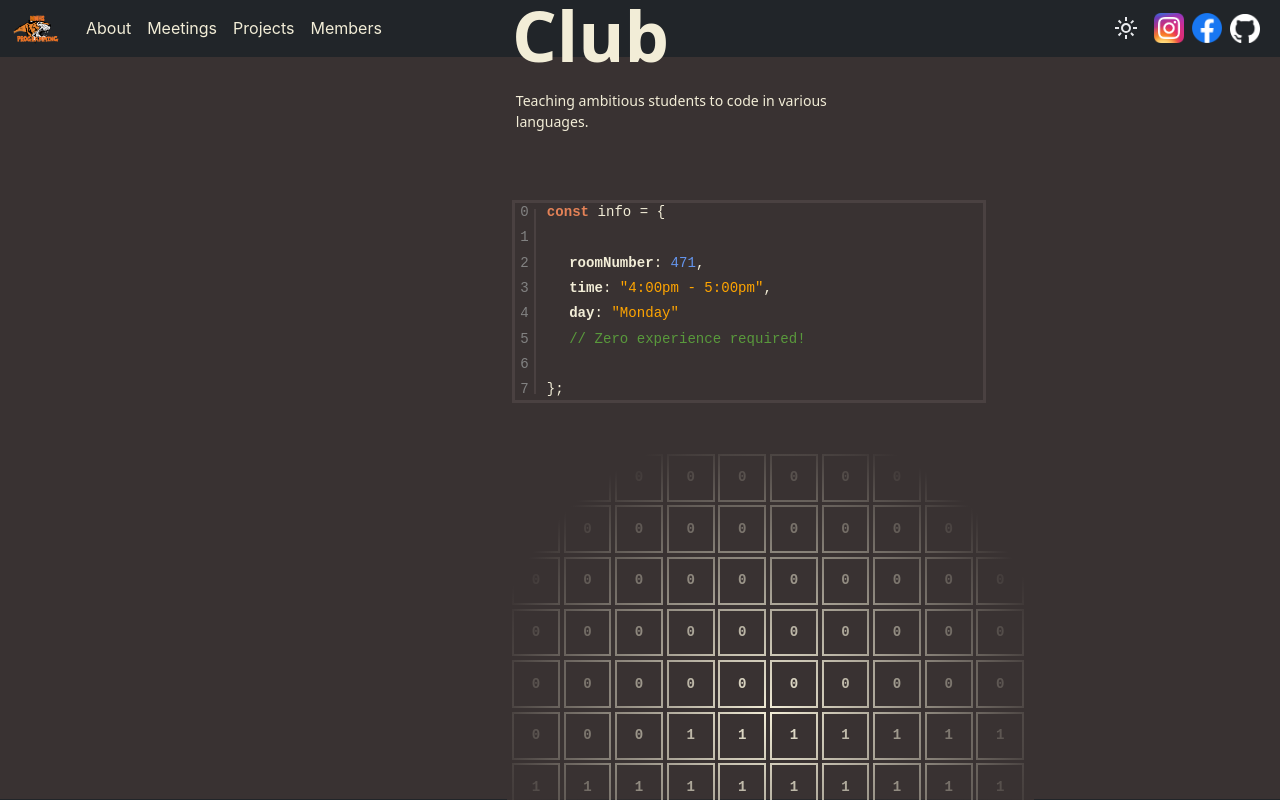
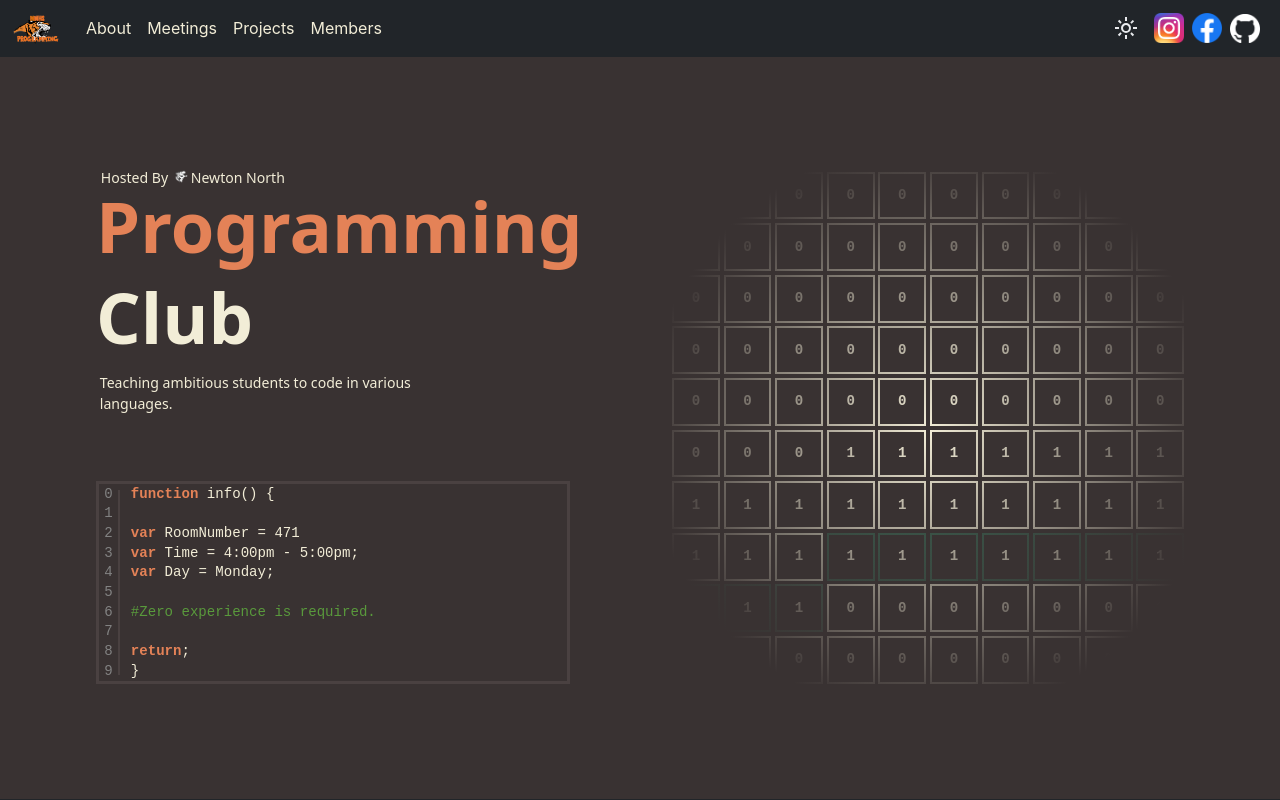
Before and after one commit to NNHS-Programming-Club/website, a React (Create React App) app: page / in a window 1280 px wide. Shown: the top 800 px of the page. Built offline with nearby package versions, Linux system fonts and the light colour scheme; the HTML template or start-up script is replaced by a standard one.

Commit message:
fixed merge bugs

```diff
--- a/src/pages/Home.js
+++ b/src/pages/Home.js
@@ -12,9 +12,9 @@ export default function Home() {
   useEffect(() => {
     cubesRef.current = cubes;
   }, [cubes]);
-  const [numbers] = useState(Array(8).fill(null).map((_, i) => i));
+  const [numbers] = useState(Array(10).fill(null).map((_, i) => i));
 
-  // Cube Animation
+  //cube animation
 
   const setOneCube = (i, newvars) => {
     setCubes(prev => {
@@ -45,7 +45,7 @@ export default function Home() {
       }
     }
 
-    if (i + direction < cubes.length && i + direction >= 0 && len - 1 > 0) {
+    if (i + direction !== cubes.length && i + direction !== 0 && len - 1 > 0) {
       setTimeout(clean, 50, i + direction, direction, len - 1)
     }
   }
@@ -105,29 +105,24 @@ export default function Home() {
   }, []);
 
   return (
+    <div className="home">
       <div id="first">
         <div className="introtext">
-
-
-      {/* Title and Subtitle */}
           <div className="intro">
             <div id="credit">
-            <p className="hosted">Hosted by Newton North <img src="images/tiger2.png" id="tigerimg"/></p>
+              <p className="hosted">Hosted By</p>
+              <img src="images/tiger2.png" id="tigerimg" alt="" />
+              <p className="hosted">Newton North</p>
             </div>
-
             <h1 className="title" id="title">
               <span id="firsttitle">{prgmtitle}</span>
-            {'\n'}
+              {' '}
               <span id="secondtitle">{clubtitle}</span>
             </h1>
             <p id="minititle">Teaching ambitious students to code in various languages.</p>
           </div>
-
-
-        {/* Code Info Bbox */}
           <div id="infoborder">
             <div id="info">
-
               <div id="numbers">
                 {numbers.map((n, i) => (
                   <div className='num' key={i}>
@@ -135,46 +130,58 @@ export default function Home() {
                   </div>
                 ))}
               </div>
-
               <div id="divider"></div>
               <div id="lines">
 
                 <div id="line">
                   <p id="code">
-                  <span className="boldcode">const</span> info = {'{'}
+                    <span className="boldcode">
+                      function
+                    </span>
+                    {" "}
+                    info() {"{"}
                   </p>
                 </div>
-
-              <div id="line"></div>
-
-              <div id="line" className="indent">
+                <div id="line"><p id="code"></p></div>
+                <div id="line" className="i1">
                   <p id="code" >
-                  <span style={{ fontWeight: 'bold' }}>roomNumber</span>: <span style={{ color: 'CornflowerBlue' }}>471</span>,
+                    <span className="boldcode">var</span>
+                    {" "}
+                    RoomNumber = 471
                   </p>
                 </div>
-
-              <div id="line" className="indent">
+                <div id="line" className="i1">
                   <p id="code" >
-                  <span style={{ fontWeight: 'bold' }}>time</span>: <span style={{ color: "orange"}}>"4:00pm - 5:00pm"</span>,
+                    <span className="boldcode">
+                      var
+                    </span>
+                    {" "}
+                    Time = 4:00pm - 5:00pm;
                   </p>
                 </div>
-
-              <div id="line" className="indent">
+                <div id="line" className="i1">
                   <p id="code" >
-                  <span style={{ fontWeight: 'bold' }}>day</span>: <span style={{ color: "orange"}}>"Monday"</span>
+                    <span className="boldcode">
+                      var
+                    </span>
+                    {" "}
+                    Day = Monday;
                   </p>
                 </div>
-
-
-              <div id="line" className="indent">
+                <div id="line"><p id="code"></p></div>
+                <div id="line" className="i1">
                   <p id="code">
-                  <span className="comment">// Zero experience required!</span>
+                    <span className="comment">#Zero experience is required.</span>
                   </p>
                 </div>
-
                 <div id="line"><p id="code"></p></div>
-
-              <div id="line"><p id="code">{"};"}</p></div>
+                <div id="line" className="i1">
+                  <p id="code">
+                    <span className="boldcode">return</span><span>;</span>
+                  </p>
+                </div>
+                <div id="line"><p id="code">{"}"}</p></div>
+              </div>
             </div>
           </div>
         </div>
```
Lines whose indentation alone changed are shown as unchanged.
